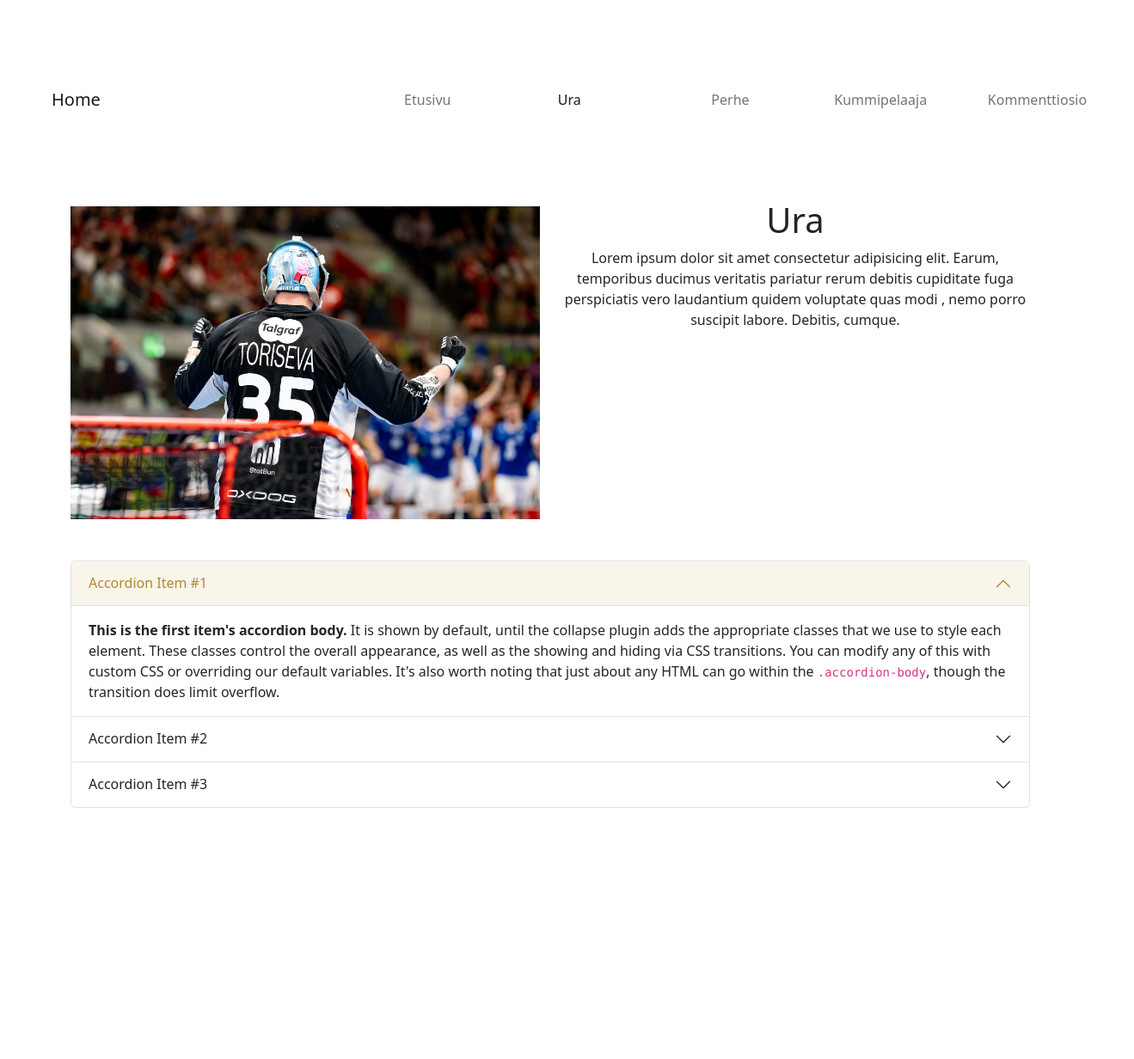
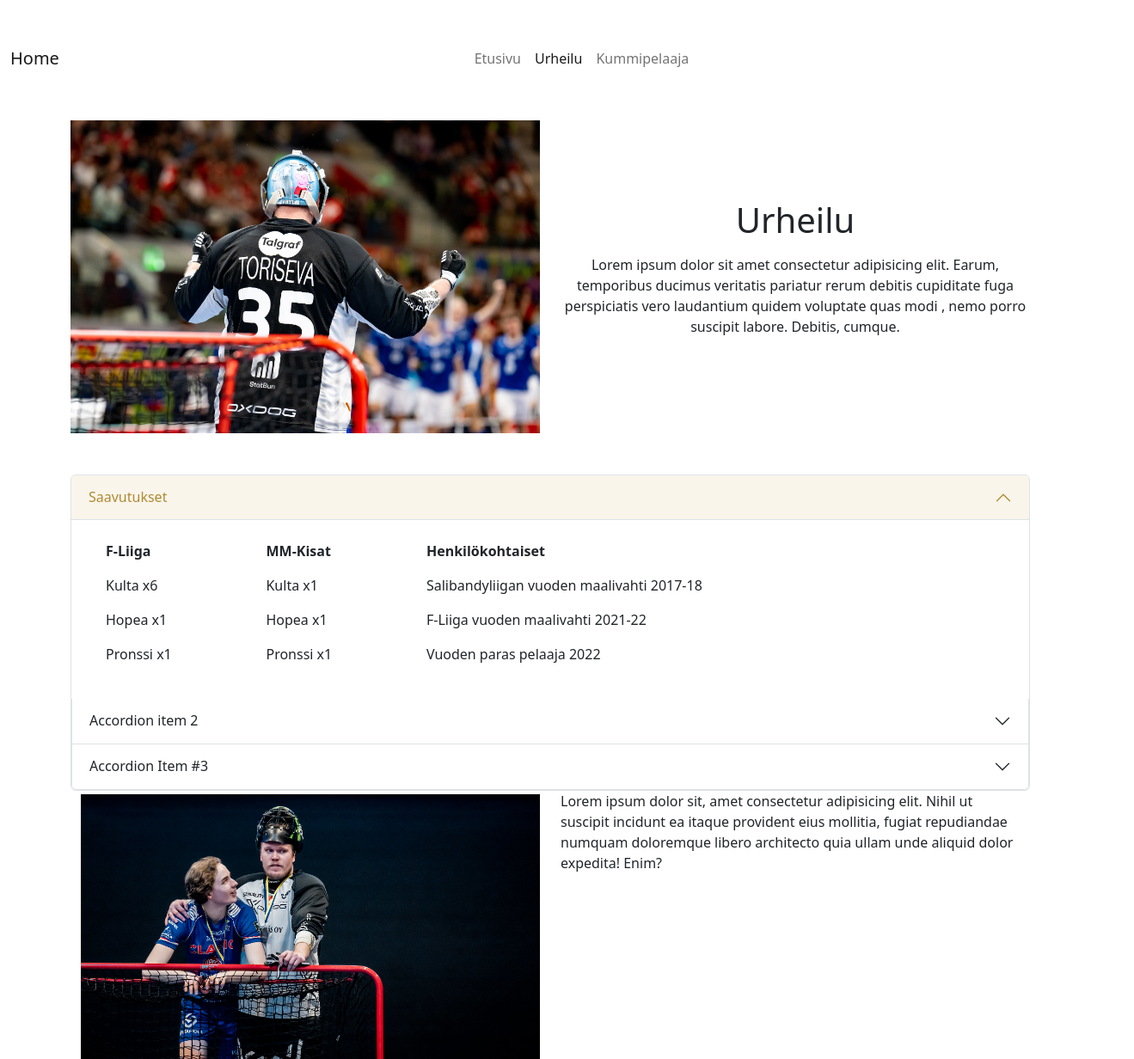
Before and after one commit to Hylje35/lopputyowebtekniikkat, a website: page pages/ura.html in a window 1280 px wide. Shown: the whole page at 86% size, 1319 px wide, since content can reach past the window. Before the commit the page ends 940 px from the top, so only its background shows below. Drawn offline with nearby package versions, Linux system fonts and the light colour scheme.

Commit message:
icons, accordion table, poistettu pari sivua

```diff
--- a/index.html
+++ b/index.html
@@ -7,6 +7,7 @@
         <meta name="description" content="">
         <meta name="viewport" content="width=device-width, initial-scale=1">
         <link href="./css/main.min.css" rel="stylesheet">
+        <link rel="stylesheet" href="https://cdn.jsdelivr.net/npm/bootstrap-icons@1.5.0/font/bootstrap-icons.css">
     </head>
     <body>
     <div class="">
@@ -20,10 +21,8 @@
           <div class="collapse navbar-collapse justify-content-center" id="navbarNavAltMarkup">
             <div class="navbar-nav">
               <a class="nav-link active col-5" aria-current="page" href="#">Etusivu</a>
-              <a class="nav-link col-5" href="/pages/ura.html">Ura</a>
-              <a class="nav-link col-4">Perhe</a>
+              <a class="nav-link col-5" href="/pages/ura.html">Urheilu</a>
               <a class="nav-link col-5">Kummipelaaja</a>
-              <a class="nav-link col-5">Kommenttiosio</a>
             </div>
           </div>
         </div>
@@ -58,13 +57,24 @@
                     <img src="/properties/istumassa-hamara.jpg" class="img-fluid" alt="Tuuletus">
                 </div>
             </div>
-            <div class="row">
-
-                <footer class="text-center py-4">asdlfkjsdflkj</footer>
-            </div>
         </div>
     </div>
+    <div class="container">
+      <div class="row pt-4">
+        <div class="col">
+          <h1 class="text-center">Lassi Toriseva</h1>
+          <h2 class="text-center">#Hylje35</h2>
+        </div>
+      </div>
+      <div class="row">
+        <div class="container text-center pb-5">
+          <a class="" href="https://www.instagram.com/ltoriseva/"><i class="bi bi-instagram fs-1 "></i></a>
+          <a class="" href="https://www.linkedin.com/in/lassi-toriseva-35900b22b/"><i class="bi bi-linkedin fs-1"></i></a>
+          <a class="" href="https://github.com/Hylje35"><i class="bi bi-github fs-1"></i></a>
+        </div>
+      </div>
+    </div>
 
-        <script src="" async defer></script>
+        <script src="./sass/main.js" async defer></script>
     </body>
 </html>
--- a/package.json
+++ b/package.json
@@ -9,6 +9,7 @@
   "author": "",
   "license": "ISC",
   "dependencies": {
-    "bootstrap": "^5.2.3"
+    "bootstrap": "^5.2.3",
+    "bootstrap-icons": "^1.10.4"
   }
 }
--- a/pages/ura.html
+++ b/pages/ura.html
@@ -7,10 +7,11 @@
         <meta name="description" content="">
         <meta name="viewport" content="width=device-width, initial-scale=1">
         <link href="../css/main.min.css" rel="stylesheet">
+        <script src="https://cdn.jsdelivr.net/npm/bootstrap@5.2.3/dist/js/bootstrap.bundle.min.js"></script>
     </head>
     <body>
     <!---navbar-->
-    <nav class="navbar navbar-expand-lg bg-body-tertiary p-5">
+    <nav class="navbar navbar-expand-lg bg-body-tertiary p-0">
         <div class="container-fluid py-5  my-0">
           <a class="navbar-brand" href="#">Home</a>
           <button class="navbar-toggler" type="button" data-bs-toggle="collapse" data-bs-target="#navbarNavAltMarkup" aria-controls="navbarNavAltMarkup" aria-expanded="false" aria-label="Toggle navigation">
@@ -18,11 +19,9 @@
           </button>
           <div class="collapse navbar-collapse justify-content-center bs-blue" id="navbarNavAltMarkup">
             <div class="navbar-nav">
-              <a class="nav-link col-5" href="/index.html">Etusivu</a>
-              <a class="nav-link active col-5" aria-current="page">Ura</a>
-              <a class="nav-link col-4">Perhe</a>
-              <a class="nav-link col-5">Kummipelaaja</a>
-              <a class="nav-link col-5">Kommenttiosio</a>
+              <a class="nav-link " href="/index.html">Etusivu</a>
+              <a class="nav-link active" aria-current="page">Urheilu</a>
+              <a class="nav-link">Kummipelaaja</a>
             </div>
           </div>
         </div>
@@ -30,35 +29,58 @@
       <div class="container">
         <div class="row">
           <div class="col">
-            <img src="/properties/tuuletus takaa.jpg" class="img-fluid pt-2" alt="tuuletus">
+            <img src="/properties/tuuletus takaa.jpg" class="img-fluid pt-1" alt="tuuletus">
           </div>
           <div class="col">
-            <h1 class="text-center">Ura</h1>
-            <p class="text-center">Lorem ipsum dolor sit amet consectetur adipisicing elit.
+            <h1 class="text-center pt-5 mt-5">Urheilu</h1>
+            <p class="text-center pt-2">Lorem ipsum dolor sit amet consectetur adipisicing elit.
                Earum, temporibus ducimus veritatis pariatur rerum debitis cupiditate fuga perspiciatis vero laudantium quidem voluptate quas modi
                , nemo porro suscipit labore. Debitis, cumque.</p>
           </div>
         </div>
       </div>
-      <div class="container">
+      <div class="container"> <!--Accordion itemi-->
         <div class="row">
           <div class="accordion pt-5" id="accordionPanelsStayOpenExample">
             <div class="accordion-item">
               <h2 class="accordion-header">
                 <button class="accordion-button" type="button" data-bs-toggle="collapse" data-bs-target="#panelsStayOpen-collapseOne" aria-expanded="true" aria-controls="panelsStayOpen-collapseOne">
-                  Accordion Item #1
+                  Saavutukset
                 </button>
               </h2>
               <div id="panelsStayOpen-collapseOne" class="accordion-collapse collapse show">
                 <div class="accordion-body">
-                  <strong>This is the first item's accordion body.</strong> It is shown by default, until the collapse plugin adds the appropriate classes that we use to style each element. These classes control the overall appearance, as well as the showing and hiding via CSS transitions. You can modify any of this with custom CSS or overriding our default variables. It's also worth noting that just about any HTML can go within the <code>.accordion-body</code>, though the transition does limit overflow.
-                </div>
+                  <div class="container">
+                    <table class="table table-borderless">
+                      <tr>
+                        <th>F-Liiga</th>
+                        <th>MM-Kisat</th>
+                        <th>Henkilökohtaiset</th>
+                      </tr>
+                      <tr>
+                        <td>Kulta x6</td>
+                        <td>Kulta x1</td>
+                        <td>Salibandyliigan vuoden maalivahti 2017-18</td>
+                      </tr>
+                      <tr>
+                        <td>Hopea x1</td>
+                        <td>Hopea x1</td>
+                        <td>F-Liiga vuoden maalivahti 2021-22</td>
+                      </tr>
+                      <tr>
+                        <td>Pronssi x1</td>
+                        <td>Pronssi x1</td>
+                        <td>Vuoden paras pelaaja 2022 </td>
+                      </tr>
+                    </table>
+
+                  </div>
               </div>
             </div>
             <div class="accordion-item">
               <h2 class="accordion-header">
                 <button class="accordion-button collapsed" type="button" data-bs-toggle="collapse" data-bs-target="#panelsStayOpen-collapseTwo" aria-expanded="false" aria-controls="panelsStayOpen-collapseTwo">
-                  Accordion Item #2
+                  Accordion item 2
                 </button>
               </h2>
               <div id="panelsStayOpen-collapseTwo" class="accordion-collapse collapse">
@@ -82,3 +104,16 @@
           </div>
         </div>
       </div>
+      <div class="container">
+        <div class="row">
+          <div class="col">
+            <img src="/properties/sigi.jpg" class="img-fluid pt-1" alt="tuuletus">
+          </div>
+          <div class="col">
+            Lorem ipsum dolor sit, amet consectetur adipisicing elit.
+            Nihil ut suscipit incidunt ea itaque provident eius mollitia,
+             fugiat repudiandae numquam doloremque libero architecto quia ullam unde aliquid dolor expedita! Enim?
+          </div>
+        </div>
+      </div>
+      </body>
```
Also changed, not shown: sass/main.js (added, +10 -0 lines), properties/sigi.jpg (added), 1 other file.
